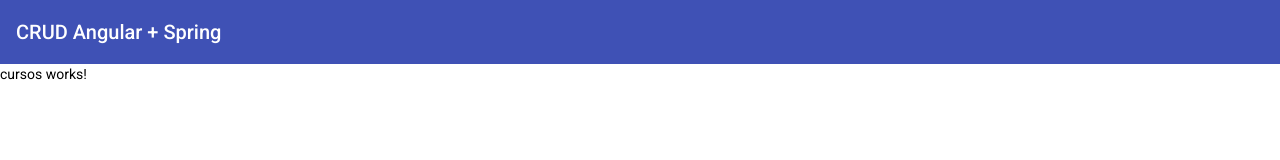
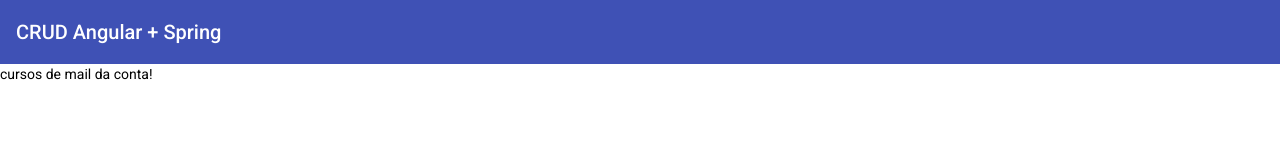
Before and after one commit to josimarminetefera/crud-angular-spring, an Angular app in the folder crud-angular/: page /cursos in a window 1280 px wide. Shown: the top 160 px of the page. Built offline with nearby package versions, Linux system fonts and the light colour scheme.

Commit message:
Configurando as rotas para ir para /cursos

```diff
--- a/crud-angular/src/app/app-routing.module.ts
+++ b/crud-angular/src/app/app-routing.module.ts
@@ -1,11 +1,11 @@
 import { NgModule } from '@angular/core';
-import { Routes, RouterModule } from '@angular/router';
+import { RouterModule, Routes } from '@angular/router';
 
 const routes: Routes = [
   {
     path: '',
     pathMatch: 'full', //verificar qual é o caminho , garante que vai remover tudo do link que pode estar errado.
-    redirectTo: 'cursos',//redirecionar caso seja :4200
+    redirectTo: 'cursos', //redirecionar caso seja rota vazia http://localhost:4200
   },
   {
     path: 'cursos',
--- a/crud-angular/src/app/app.module.ts
+++ b/crud-angular/src/app/app.module.ts
@@ -13,7 +13,7 @@
     AppRoutingModule,
     BrowserAnimationsModule,
     MatToolbarModule, //para importar os recursos da toolbar
-  ],
+  ], //isso importa para poder exportar par usar em outros modulos
   providers: [],
   bootstrap: [AppComponent],
 })
--- a/crud-angular/src/app/cursos/cursos.module.ts
+++ b/crud-angular/src/app/cursos/cursos.module.ts
@@ -1,5 +1,5 @@
+import { CommonModule } from '@angular/common';
 import { NgModule } from '@angular/core';
-import { CommonModule } from '@angular/common';
 
 import { CursosRoutingModule } from './cursos-routing.module';
 import { CursosComponent } from './cursos/cursos.component';
--- a/crud-angular/src/app/cursos/cursos/cursos.component.html
+++ b/crud-angular/src/app/cursos/cursos/cursos.component.html
@@ -1 +1 @@
-<p>cursos works!</p>
+<p>cursos de mail da conta!</p>
```
